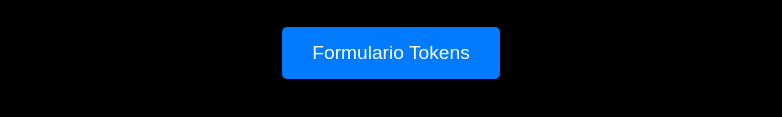
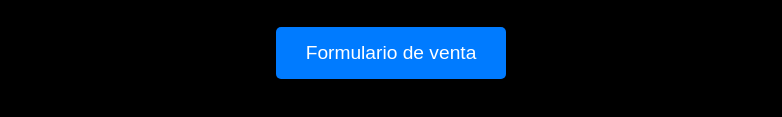
Before and after one commit to SpeedTokens/Speed, a plain HTML site: page index.html in a window 1280 px wide. Shown: the part 449-566 px from the top of the page, without its empty margins (249-1031 px from the left). Drawn offline with Linux system fonts and the light colour scheme.

Commit message:
Update index.html

```diff
--- a/index.html
+++ b/index.html
@@ -11,7 +11,7 @@
     <div class="container">
       <div class="content">
         <h1>SpeedTokens</h1>
-        <button onclick="location.href='terminos y condiciones.html'">Formulario Tokens</button>
+        <button onclick="location.href='terminos y condiciones.html'">Formulario de venta</button>
       </div>
     </div>
   </div>
```
